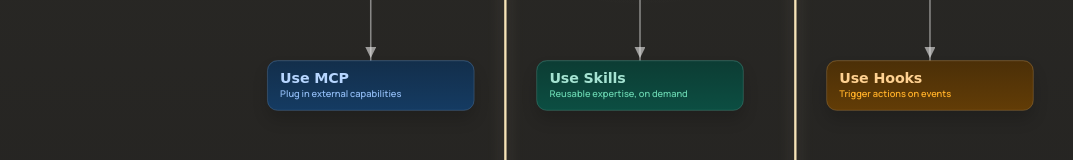
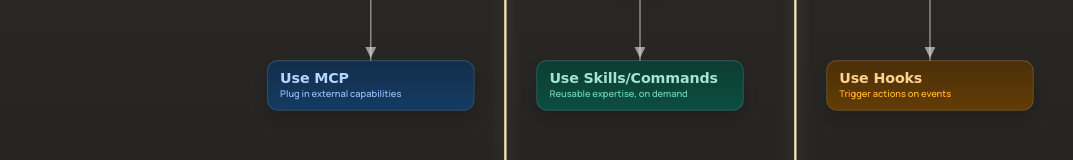
Before and after one commit to senthilcaesar/knowledgelab, a website: page public/flowchart.html in a window 1280 px wide. Shown: the part 276-436 px from the top of the page, without its empty margins (0-1073 px from the left). Drawn offline with Linux system fonts and the light colour scheme; a web font is replaced by a local one.

Commit message:
flowchat updates

```diff
--- a/public/flowchart.html
+++ b/public/flowchart.html
@@ -426,7 +426,7 @@
 
             <article class="node has-note" data-node="skills" style="--accent:#0b6d5c; --title:#a5e3d2; --subtitle:#65cfab; top: 580px; left: 540px;">
               <button type="button" aria-pressed="false">
-                <span class="node-title">Use Skills</span>
+                <span class="node-title">Use Skills/Commands</span>
                 <span class="node-subtitle">Reusable expertise, on demand</span>
               </button>
             </article>
```
